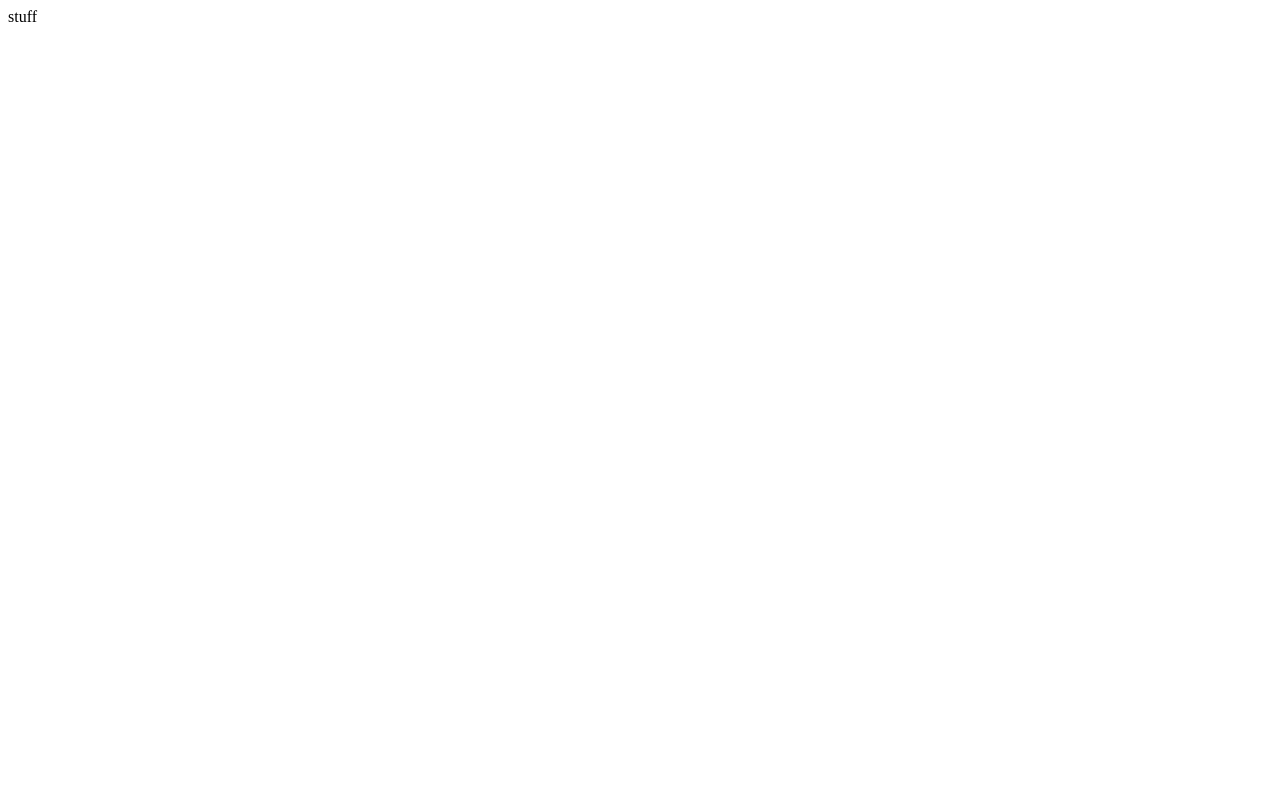
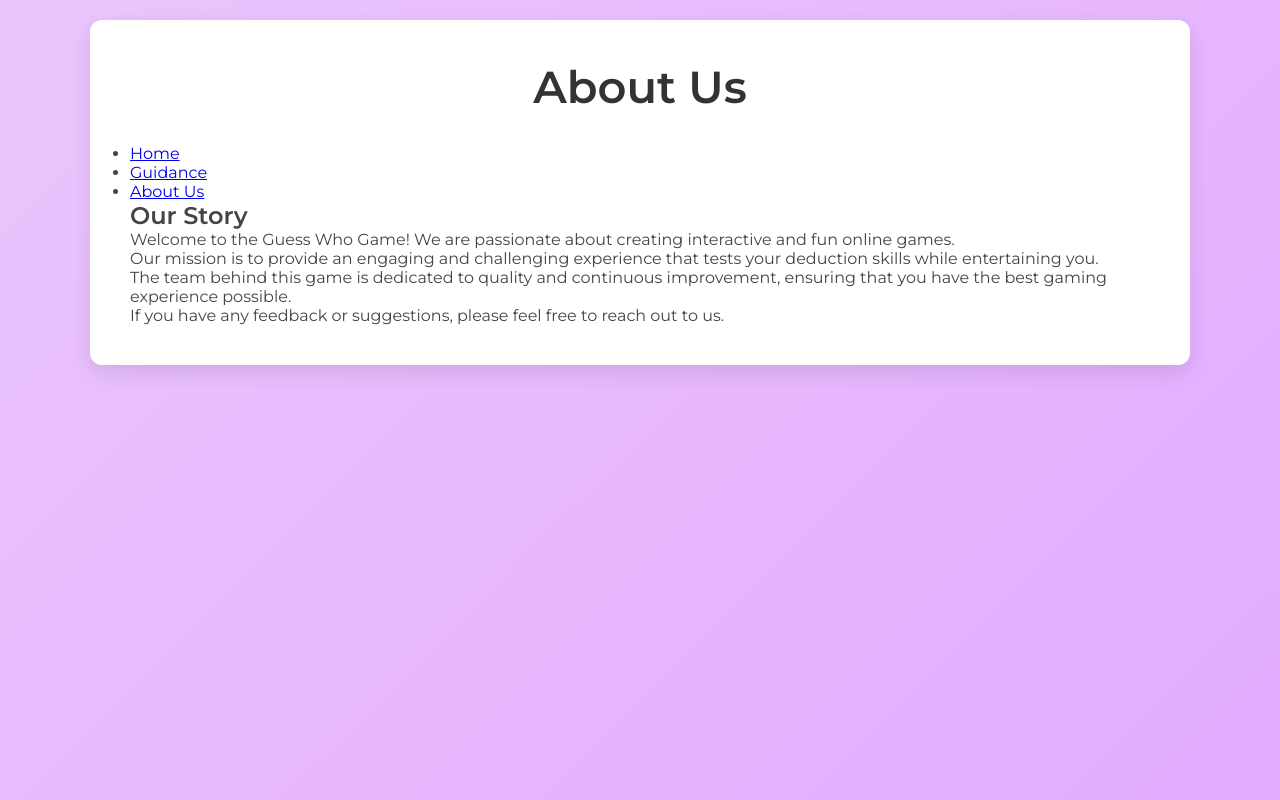
Before and after one commit to GuessItMaths/guessitmaths.github.io, a plain HTML site: page about.html in a window 1280 px wide. Drawn offline with Linux system fonts and the light colour scheme.

Commit message:
Update about.html to add draft

```diff
--- a/about.html
+++ b/about.html
@@ -1 +1,36 @@
-stuff
+<!DOCTYPE html>
+<html lang="en">
+<head>
+  <meta charset="UTF-8" />
+  <meta name="viewport" content="width=device-width, initial-scale=1.0" />
+  <title>About Us - Guess Who Game</title>
+  <link rel="stylesheet" href="styles.css" />
+  <!-- Google Fonts for consistency -->
+  <link rel="preconnect" href="https://fonts.googleapis.com">
+  <link rel="preconnect" href="https://fonts.gstatic.com" crossorigin>
+  <link href="https://fonts.googleapis.com/css2?family=Montserrat:wght@400;600&display=swap" rel="stylesheet">
+</head>
+<body>
+  <div class="container about-page">
+    <header>
+      <h1>About Us</h1>
+    </header>
+    <nav>
+      <ul class="nav-links">
+        <li><a href="index.html">Home</a></li>
+        <li><a href="guidance.html">Guidance</a></li>
+        <li><a href="about.html">About Us</a></li>
+      </ul>
+    </nav>
+    <main>
+      <section class="content">
+        <h2>Our Story</h2>
+        <p>Welcome to the Guess Who Game! We are passionate about creating interactive and fun online games.</p>
+        <p>Our mission is to provide an engaging and challenging experience that tests your deduction skills while entertaining you.</p>
+        <p>The team behind this game is dedicated to quality and continuous improvement, ensuring that you have the best gaming experience possible.</p>
+        <p>If you have any feedback or suggestions, please feel free to reach out to us.</p>
+      </section>
+    </main>
+  </div>
+</body>
+</html>
```
